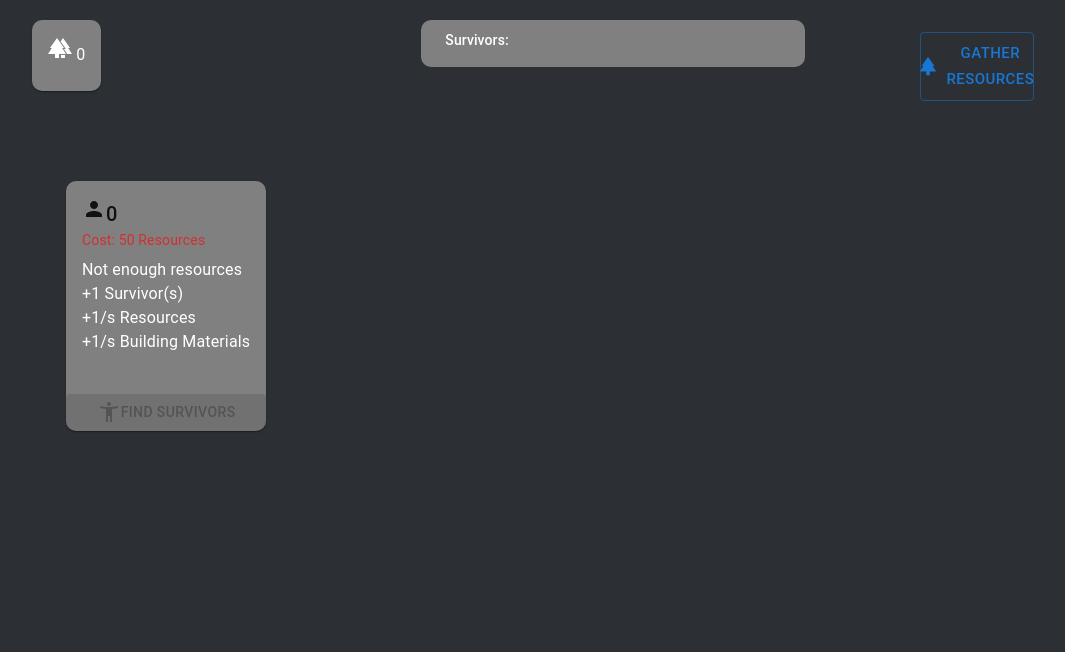
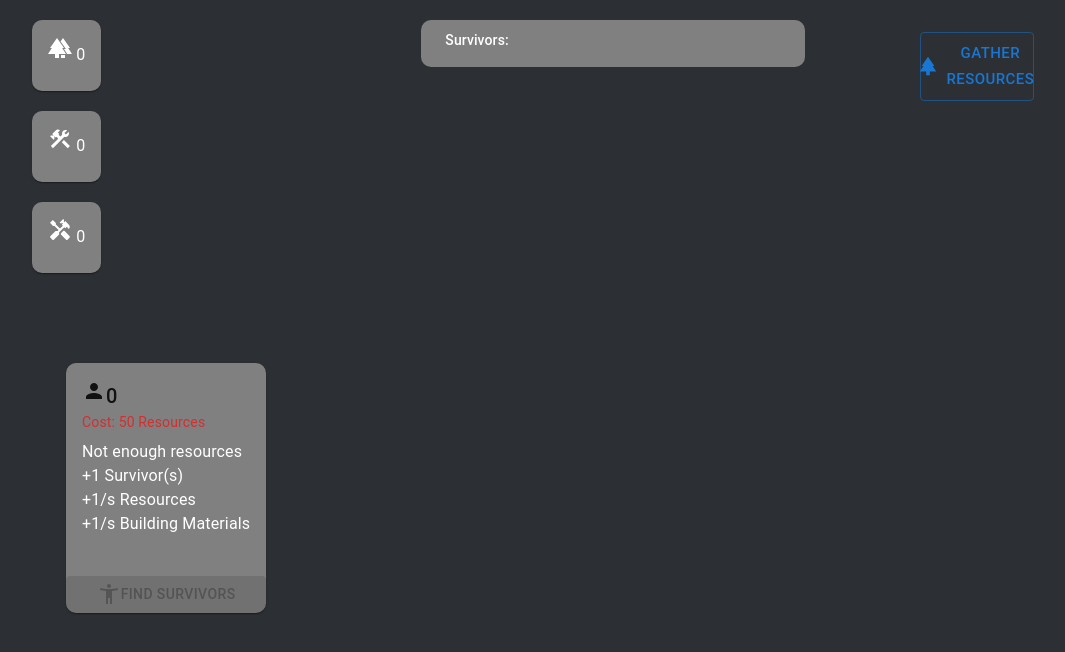
Before and after one commit to CaioRig/society-revive, a React (Create React App) app in the folder idle-game-noname-front/: page / in a window 1280 px wide. Shown: the top 652 px of the page, without its empty margins (52-1117 px from the left). Built offline with nearby package versions, Linux system fonts and the light colour scheme.

Commit message:
added a stock number card renderer to make creating new stock easier

```diff
--- a/idle-game-noname-front/src/components/Resources.js
+++ b/idle-game-noname-front/src/components/Resources.js
@@ -2,8 +2,8 @@ import React, { useContext } from "react";
 import { Card, CardContent, Typography } from "@mui/material";
 import GlobalStateContext from "../global/GlobalStateContext";
 import ForestIcon from '@mui/icons-material/Forest';
-import ConstructionIcon from '@mui/icons-material/Construction';
-import HandymanIcon from '@mui/icons-material/Handyman';
+
+
 
 const Resources = () => {
     const { Stock, PerSec } = useContext(GlobalStateContext);
--- a/idle-game-noname-front/src/components/Stock/StockCard.js
+++ b/idle-game-noname-front/src/components/Stock/StockCard.js
@@ -1,10 +1,7 @@
-import React, { useContext } from "react";
 import { Card, CardContent, Typography } from "@mui/material";
-import GlobalStateContext from "../../global/GlobalStateContext";
-import ForestIcon from '@mui/icons-material/Forest';
 
-const StockCard = () => {
-    const { Stock, PerSec } = useContext(GlobalStateContext);
+const StockCard = (props) => {
+    const { Stock, PerSec, Img, Name } = props;
 
     return (
         <Card
@@ -20,10 +17,10 @@ const StockCard = () => {
             <CardContent>
                 <Typography
                     color="#ffffff"
-                    title={`Resources\nProduction: ${PerSec.resourcePerSec}/s`}
+                    title={`${Name}\nProduction: ${PerSec}/s`}
                     titleTypographyProps={{ color: "#ffffff" }}
                 >
-                    <ForestIcon /> {Stock.resourceNumber}
+                    {Img} {Stock}
                 </Typography>
             </CardContent>
         </Card>
--- /dev/null
+++ b/idle-game-noname-front/src/components/Stock/StockRenderer.js
@@ -0,0 +1,35 @@
+import { useContext } from "react";
+import GlobalStateContext from "../../global/GlobalStateContext";
+import StockCard from "./StockCard";
+import ForestIcon from '@mui/icons-material/Forest';
+import ConstructionIcon from '@mui/icons-material/Construction';
+import HandymanIcon from '@mui/icons-material/Handyman';
+
+const StockRenderer = () => {
+    const { Stock, PerSec } = useContext(GlobalStateContext);
+
+    return (
+        <>
+            <StockCard
+                Stock={Stock.resourceNumber}
+                PerSec={PerSec.resourcePerSec}
+                Name={"Resources"}
+                Img={<ForestIcon />}
+            />
+            <StockCard
+                Stock={Stock.buildingMaterialNumber}
+                PerSec={PerSec.buildingMaterialPerSec}
+                Name={"Building Materials"}
+                Img={<ConstructionIcon />}
+            />
+            <StockCard
+                Stock={Stock.craftingMaterialNumber}
+                PerSec={PerSec.craftingMaterialPerSec}
+                Name={"Crafting Materials"}
+                Img={<HandymanIcon />}
+            />
+        </>
+    )
+}
+
+export default StockRenderer;
--- a/idle-game-noname-front/src/pages/Home.js
+++ b/idle-game-noname-front/src/pages/Home.js
@@ -5,7 +5,7 @@ import BuildHousing from "../components/Actions/BuildHousing";
 import Tools from "../components/Actions/Tools";
 import SurvivorsRenderer from "../components/ImgRenderers";
 import { Container, Grid } from "@mui/material";
-import StockCard from "../components/Stock/StockCard";
+import StockRenderer from "../components/Stock/StockRenderer";
 
 const Home = () => {
 
@@ -13,7 +13,7 @@ const Home = () => {
         <Container maxWidth="lg">
             <Grid container spacing={2}>
                 <Grid item xs={12} md={4}>
-                    <StockCard />
+                    <StockRenderer />
                 </Grid>
                 <Grid item xs={12} md={4}>
                     <SurvivorsRenderer />
```
